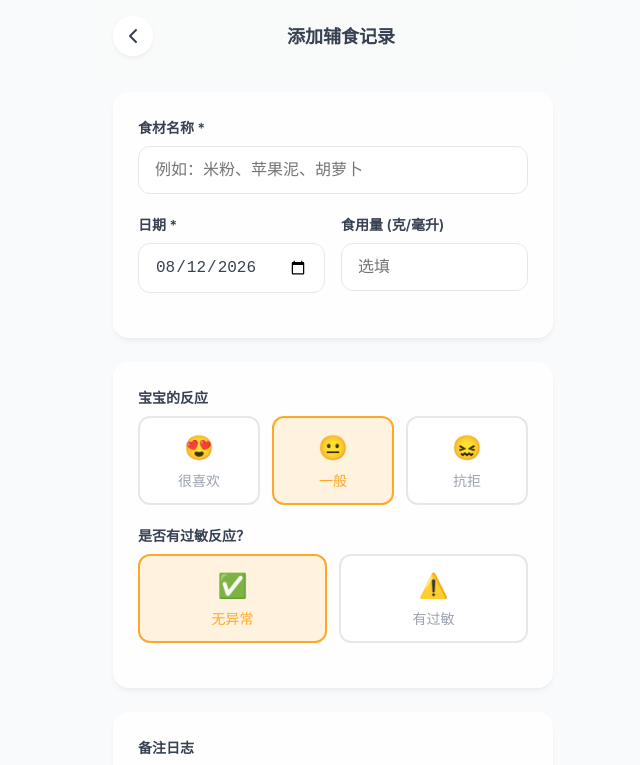
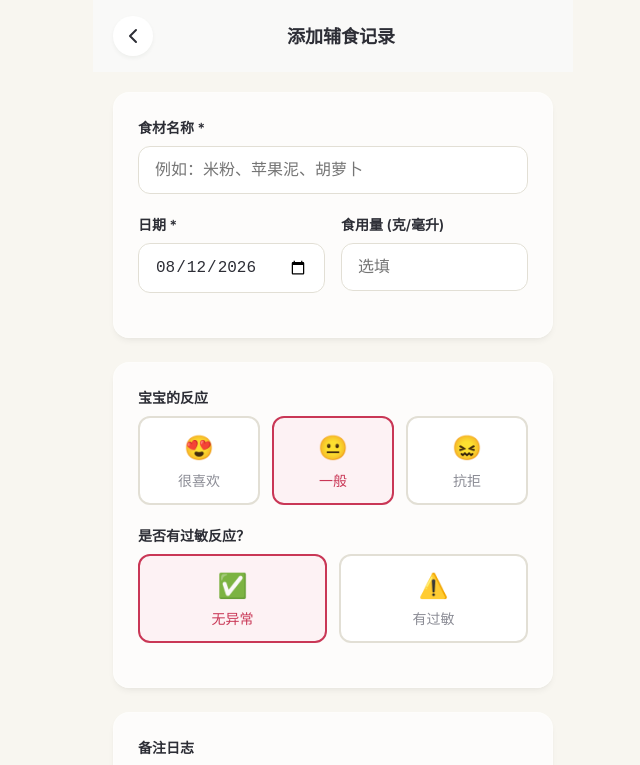
Before and after one commit to haodaz/babyfood, a Next.js app: page /add in a window 1280 px wide. Shown: the top 765 px of the page, without its empty margins (307-947 px from the left). Built offline with nearby package versions, Linux system fonts and the light colour scheme.

Commit message:
feat: infuse Oriental Aesthetics (Neo-Chinese style) UI

```diff
--- a/app/globals.css
+++ b/app/globals.css
@@ -1,13 +1,14 @@
 @import url('https://fonts.googleapis.com/css2?family=Inter:wght@400;500;600;700&display=swap');
 
 :root {
-  --primary-color: #FFA726; /* 活泼的橘黄色 */
-  --primary-light: #FFCC80;
-  --bg-color: #F9FAFB;
-  --card-bg: rgba(255, 255, 255, 0.8);
-  --text-main: #374151;
-  --text-muted: #9CA3AF;
-  --border-color: #E5E7EB;
+  --primary-color: #C93756; /* 锦鲤红/朱砂红 */
+  --primary-light: #E8859B;
+  --bg-color: #F8F6F0; /* 宣纸白 */
+  --card-bg: rgba(255, 255, 255, 0.7);
+  --text-main: #2D2E36; /* 黛墨 */
+  --text-muted: #8C8D96;
+  --border-color: #E2DFD5;
+  --font-serif: 'Noto Serif SC', 'Songti SC', 'STSong', 'SimSun', serif;
 
   --safe-area-inset-top: env(safe-area-inset-top);
   --safe-area-inset-bottom: env(safe-area-inset-bottom);
@@ -67,11 +68,11 @@ a {
 .btn-primary {
   background-color: var(--primary-color);
   color: white;
-  box-shadow: 0 4px 14px 0 rgba(255, 167, 38, 0.39);
+  box-shadow: 0 4px 14px 0 rgba(201, 55, 86, 0.3);
 }
 
 .btn-primary:hover {
-  background-color: #FB8C00;
+  background-color: #B02B48;
 }
 
 /* 渐变入场动画 */
@@ -112,7 +113,7 @@ a {
 
 .form-input:focus, .form-textarea:focus, .form-select:focus {
   border-color: var(--primary-color);
-  box-shadow: 0 0 0 3px rgba(255, 167, 38, 0.2);
+  box-shadow: 0 0 0 3px rgba(201, 55, 86, 0.15);
 }
 
 .form-textarea {
@@ -158,7 +159,7 @@ a {
 }
 
 .radio-label-wrapper input[type="radio"]:checked + .radio-box {
-  background-color: #FFF3E0;
+  background-color: #FDF2F4;
   border-color: var(--primary-color);
   color: var(--primary-color);
 }
```
Also changed, not shown: app/ClientHome.tsx (+5 -5 lines), app/dashboard/ClientDashboard.tsx (+14 -14 lines), constants/foods.ts (+7 -7 lines).
